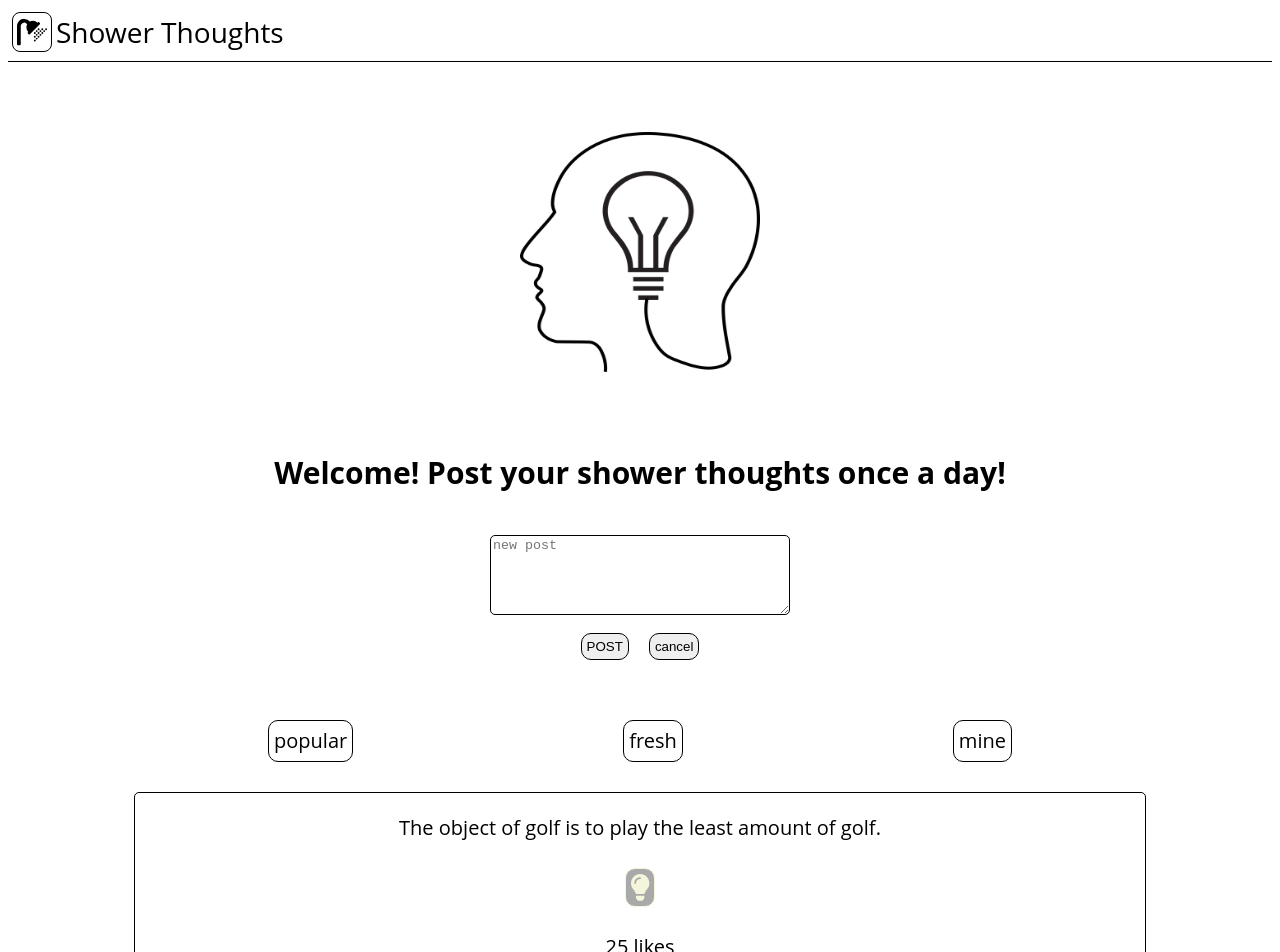
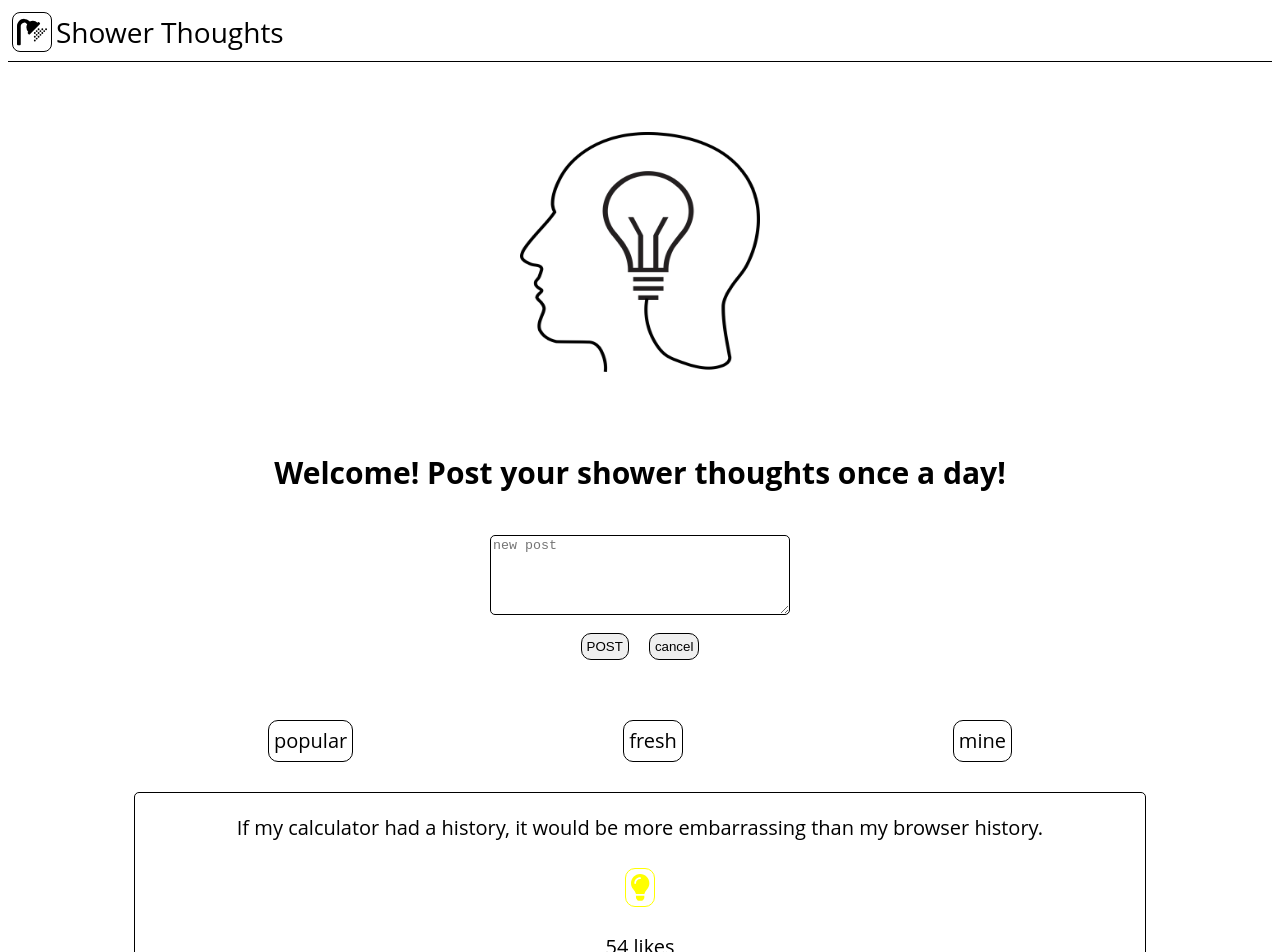
Before and after one commit to challey17/showerthoughts-client, a React (Create React App) app: page / in a window 1280 px wide. Shown: the top 952 px of the page. Built offline with nearby package versions, Linux system fonts and the light colour scheme.

Commit message:
static client finished

```diff
--- a/src/App.js
+++ b/src/App.js
@@ -28,7 +28,8 @@ export default class App extends Component {
     todaysPosts: [
       {
         id: 1,
-        content: "The object of golf is to play the least amount of golf.",
+        content:
+          "Maybe plants are really farming us, giving us oxygen until we eventually expire and turn into mulch which they can consume.",
         user: "a8s79dyfahsd67y87as8dtva",
         votes: 25, // change to voters which is the user id
         created: "2020-08-04T13:40:00.384Z",
@@ -42,6 +43,24 @@ export default class App extends Component {
         votes: 5,
         created: "2020-08-04T13:05:00.384Z",
         currentUserHasLiked: true,
+      },
+      {
+        id: 3,
+        content:
+          "If my calculator had a history, it would be more embarrassing than my browser history.",
+        user: "aosd698798usldkfj7f9ahsd7fhauys",
+        votes: 54,
+        created: "2020-08-04T13:02:00.384Z",
+        currentUserHasLiked: true,
+      },
+      {
+        id: 2,
+        content:
+          "As a kid my parents taught me to not believe everything I see on TV, now I have to teach them to not believe everything they see on Facebook.",
+        user: "aosd67f9dwdsdahsd7fhauys",
+        votes: 27,
+        created: "2020-08-04T13:07:00.384Z",
+        currentUserHasLiked: false,
       },
     ],
     usersPosts: [],
```
